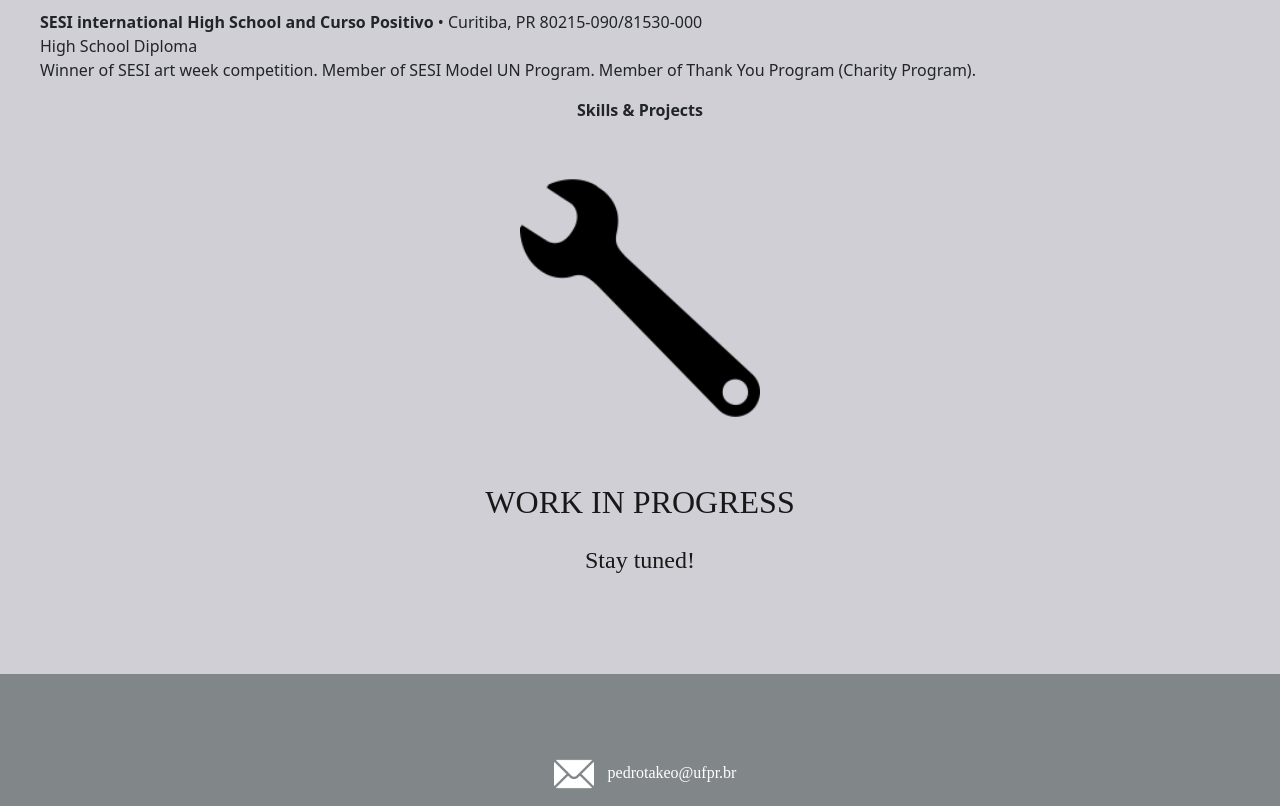
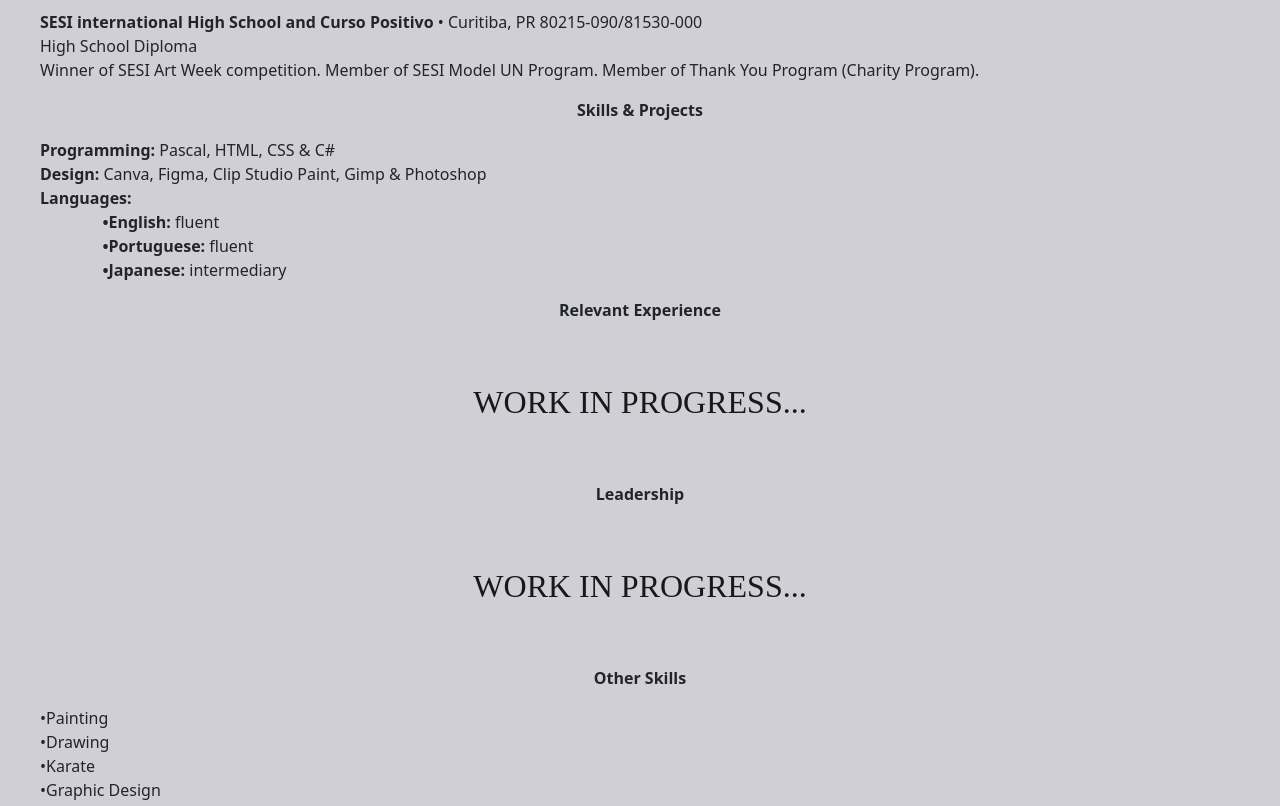
Before and after one commit to pedrotakeo/CurSite, a plain HTML site: page resume.html in a window 1280 px wide. Shown: the part 540-1346 px from the top of the page. Drawn offline with nearby package versions, Linux system fonts and the light colour scheme; a web font is replaced by a local one.

Commit message:
resume add

```diff
--- a/resume.html
+++ b/resume.html
@@ -50,11 +50,49 @@
         <p>
           <span class="bold">SESI international High School and Curso Positivo</span>   •   Curitiba, PR 80215-090/81530-000<br/>
           High School Diploma<br />
-          Winner of SESI art week competition. Member of SESI Model UN Program. Member of Thank You Program (Charity Program).
+          Winner of SESI Art Week competition. Member of SESI Model UN Program. Member of Thank You Program (Charity Program).
         </p>
         <center>
           <p class="bold">Skills & Projects</p>
         </center>
+        <p>
+          <span class="bold">Programming: </span>Pascal, HTML, CSS & C#<br/>
+          <span class="bold">Design: </span>Canva, Figma, Clip Studio Paint, Gimp & Photoshop<br/>
+          <span class="bold">Languages:</span><br />
+          &nbsp;&nbsp;&nbsp;&nbsp;&nbsp;&nbsp;&nbsp;&nbsp;&nbsp;&nbsp;&nbsp;&nbsp;&nbsp;&nbsp;&nbsp;<span class="bold">•English: </span> fluent<br />
+          &nbsp;&nbsp;&nbsp;&nbsp;&nbsp;&nbsp;&nbsp;&nbsp;&nbsp;&nbsp;&nbsp;&nbsp;&nbsp;&nbsp;&nbsp;<span class="bold">•Portuguese: </span>fluent<br />
+          &nbsp;&nbsp;&nbsp;&nbsp;&nbsp;&nbsp;&nbsp;&nbsp;&nbsp;&nbsp;&nbsp;&nbsp;&nbsp;&nbsp;&nbsp;<span class="bold">•Japanese: </span>intermediary
+        </p>
+        <center>
+          <p class="bold">Relevant Experience</p>
+        </center>
+        <!--WIP-->
+        <div class="wip">
+          <center>
+            <p class="wiptext-tit">WORK IN PROGRESS...</p>
+          </center>
+          </div>
+          <!--WIP-->
+        <center>
+          <p class="bold">Leadership</p>
+        </center>
+        <!--WIP-->
+        <div class="wip">
+        <center>
+          <p class="wiptext-tit">WORK IN PROGRESS...</p>
+        </center>
+        </div>
+        <!--WIP-->
+        <center>
+          <p class="bold">Other Skills</p>
+        </center>
+        <p>
+          •Painting<br/>
+          •Drawing<br/>
+          •Karate<br/>
+          •Graphic Design
+
+        </p>
       </div>
     </div>
     <!--RESUME-->
```
Also changed, not shown: profile.html (+1 -1 lines), images/me.jpg.
